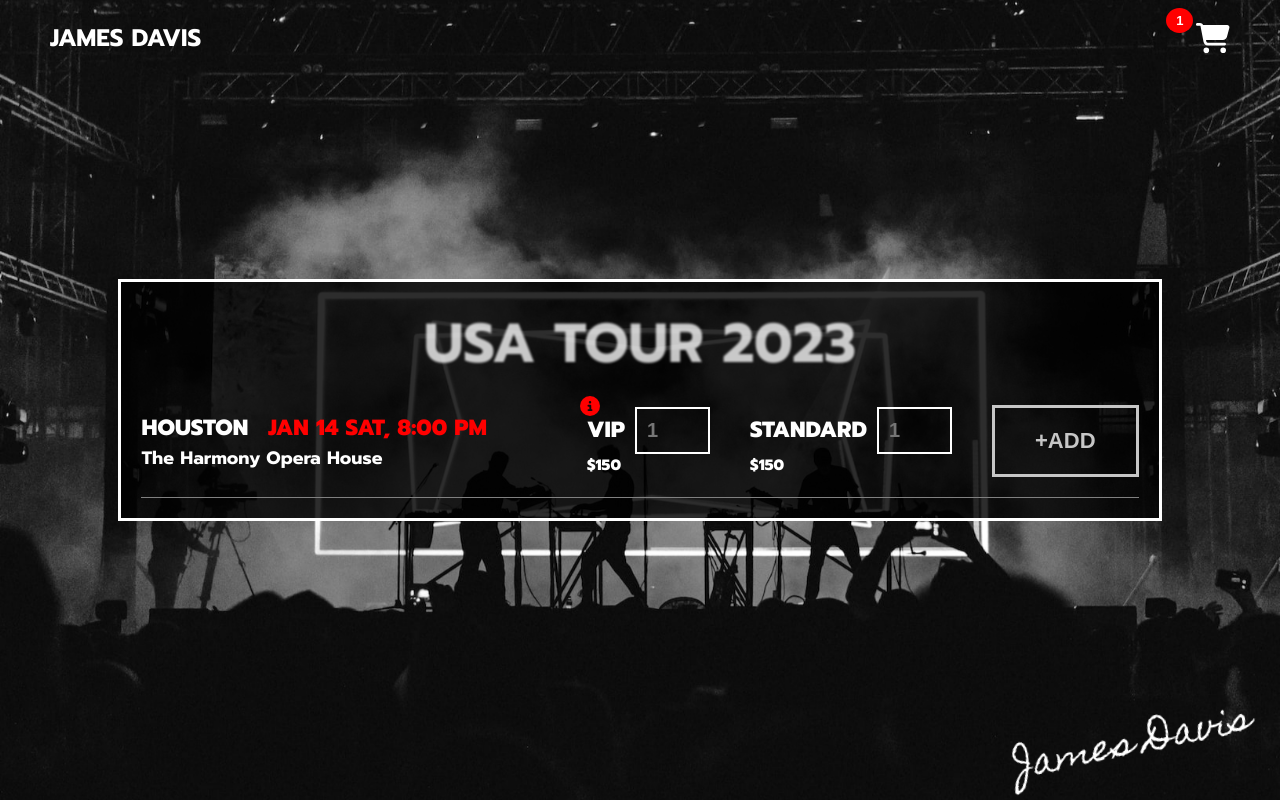
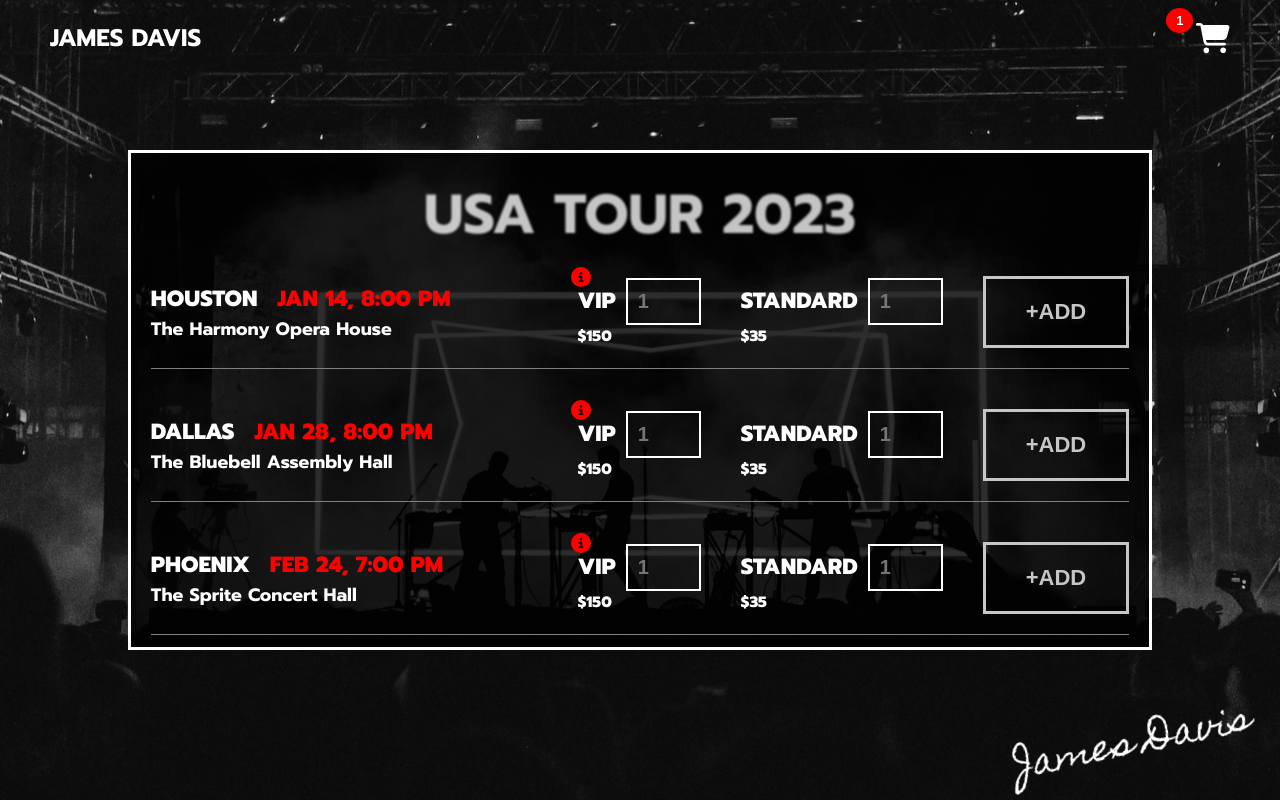
Before and after one commit to maciejkuran/james-davis-tour, a React (Create React App) app: page / in a window 1280 px wide. Both pictures are taken after a click on the button "BUY TICKETS". Built offline with nearby package versions, Linux system fonts and the light colour scheme.

Commit message:
rendered tour list in DOM

```diff
--- a/src/components/Cart/Cart.js
+++ b/src/components/Cart/Cart.js
@@ -1,7 +1,7 @@
 import classes from './Cart.module.css';
 
 import Card from '../UI/Card';
-import TourListItem from '../Tour/TourListItem';
+import ListItem from '../Layout/ListItem';
 import PrimaryButton from '../UI/PrimaryButton';
 
 import { ModulesSwitcherContext } from '../../store/ModulesSwitcherProvider';
@@ -14,7 +14,15 @@ const Cart = props => {
   return (
     <Card className={classes.cart}>
       <h2>Cart</h2>
-      <TourListItem buttonName="REMOVE"></TourListItem>
+      <ListItem
+        buttonName="+ADD"
+        city="Placeholder"
+        date="23 January"
+        address="Fałata 17"
+        vip="178"
+        standard="20"
+      ></ListItem>
+
       <div className={classes.cart__wrapper}>
         <p>
           TOTAL: <span>$185</span>
--- a/src/components/Tour/TourListItem.js
+++ b/src/components/Layout/ListItem.js
@@ -1,32 +1,26 @@
-import classes from './TourListItem.module.css';
+import classes from './ListItem.module.css';
 import { FontAwesomeIcon } from '@fortawesome/react-fontawesome';
 import { faCircleInfo } from '@fortawesome/free-solid-svg-icons';
 
 import PrimaryButton from '../UI/PrimaryButton';
 import Input from '../UI/Input';
-import { useRef } from 'react';
 
 const ListItem = props => {
-  const tooltipBtnRef = useRef();
-  console.log(tooltipBtnRef);
-
   return (
     <li className={classes.list}>
       <div>
         <p>
-          <span className={`${classes.list__text}`}>HOUSTON</span>
+          <span className={`${classes.list__text}`}>{props.city}</span>
           <span className={`${classes.list__text} ${classes['list__text--date']}`}>
-            JAN 14 SAT, 8:00 PM
+            {props.date}
           </span>
         </p>
-        <p className={`${classes.list__text} ${classes['list__text--address']}`}>
-          The Harmony Opera House
-        </p>
+        <p className={`${classes.list__text} ${classes['list__text--address']}`}>{props.address}</p>
       </div>
 
       <div className={classes.list__wrapper}>
         <div className={classes['list__wrapper__internal']}>
-          <button ref={tooltipBtnRef} className={classes['list__button--tooltip']} type="button">
+          <button className={classes['list__button--tooltip']} type="button">
             <FontAwesomeIcon icon={faCircleInfo} />
           </button>
           <form>
@@ -41,7 +35,9 @@ const ListItem = props => {
                 }}
               ></Input>
             </div>
-            <span className={`${classes.list__text} ${classes['list__text--cost']}`}>$150</span>
+            <span className={`${classes.list__text} ${classes['list__text--cost']}`}>
+              ${props.vip}
+            </span>
           </form>
         </div>
 
@@ -58,7 +54,9 @@ const ListItem = props => {
                 }}
               ></Input>
             </div>
-            <span className={`${classes.list__text} ${classes['list__text--cost']}`}>$150</span>
+            <span className={`${classes.list__text} ${classes['list__text--cost']}`}>
+              ${props.standard}
+            </span>
           </form>
         </div>
 
--- a/src/components/Tour/TourList.js
+++ b/src/components/Tour/TourList.js
@@ -1,7 +1,8 @@
 import classes from './TourList.module.css';
+import { events } from '../../store/tourData';
 
 import Card from '../UI/Card';
-import TourListItem from './TourListItem';
+import ListItem from '../Layout/ListItem';
 import Tooltip from '../UI/Tooltip';
 import { useState } from 'react';
 
@@ -20,11 +21,20 @@ const List = () => {
     <Card className={classes.container}>
       <h2>USA TOUR 2023</h2>
       <ul className={classes.list}>
-        <TourListItem
-          onShowTooltip={showTooltipHandler}
-          onHideTooltip={hideTooltipHandler}
-          buttonName="+ADD"
-        ></TourListItem>
+        {events.map(event => {
+          return (
+            <ListItem
+              onShowTooltip={showTooltipHandler}
+              onHideTooltip={hideTooltipHandler}
+              buttonName="+ADD"
+              city={event.city}
+              date={event.date}
+              address={event.address}
+              vip={event.vip}
+              standard={event.standard}
+            ></ListItem>
+          );
+        })}
       </ul>
 
       {activeTooltip && (
--- a/src/components/Tour/TourList.module.css
+++ b/src/components/Tour/TourList.module.css
@@ -1,6 +1,6 @@
 .container {
-  margin-top: 10rem;
-  max-height: 70rem;
+  margin-top: 8rem;
+  max-height: 50rem;
   overflow-y: auto;
   margin: 0 1rem;
   max-width: 120rem;
@@ -21,9 +21,6 @@ h2 {
 }
 
 @media (max-width: 496px) {
-  .container {
-    margin-top: 8rem;
-  }
   h2 {
     font-size: 3rem;
   }
--- /dev/null
+++ b/src/store/tourData.js
@@ -0,0 +1,63 @@
+export const events = [];
+
+class Event {
+  constructor(city, date, address, vip, standard) {
+    this.city = city;
+    this.date = date;
+    this.address = address;
+    this.vip = vip;
+    this.standard = standard;
+    events.push(this);
+  }
+
+  set date(date) {
+    const locale = 'en-US';
+    const options = {
+      hour: 'numeric',
+      minute: 'numeric',
+      day: 'numeric',
+      month: 'short',
+    };
+
+    this._date = String(new Intl.DateTimeFormat(locale, options).format(date)).toUpperCase();
+  }
+
+  get date() {
+    return this._date;
+  }
+}
+
+const event_1 = new Event(
+  'HOUSTON',
+  new Date(2023, 0, 14, 20, 0),
+  'The Harmony Opera House',
+  150,
+  35
+);
+const event_2 = new Event(
+  'DALLAS',
+  new Date(2023, 0, 28, 20, 0),
+  'The Bluebell Assembly Hall',
+  150,
+  35
+);
+
+const event_3 = new Event(
+  'PHOENIX',
+  new Date(2023, 1, 24, 19, 0),
+  'The Sprite Concert Hall',
+  150,
+  35
+);
+
+const event_4 = new Event('DENVER', new Date(2023, 2, 3, 19, 0), 'The Casino Theater', 150, 35);
+
+const event_5 = new Event('CHICAGO', new Date(2023, 3, 7, 21, 0), 'The Eclipse Theater', 150, 35);
+
+const event_6 = new Event(
+  'CLEVELAND',
+  new Date(2023, 3, 14, 20, 0),
+  'The Spotlight Amphitheater',
+  150,
+  35
+);
```
Also changed, not shown: src/components/Cart/CartItem.js (deleted), src/components/Cart/CartItem.module.css (deleted), src/components/Layout/ListItem.module.css (renamed from src/components/Tour/TourListItem.module.css).
